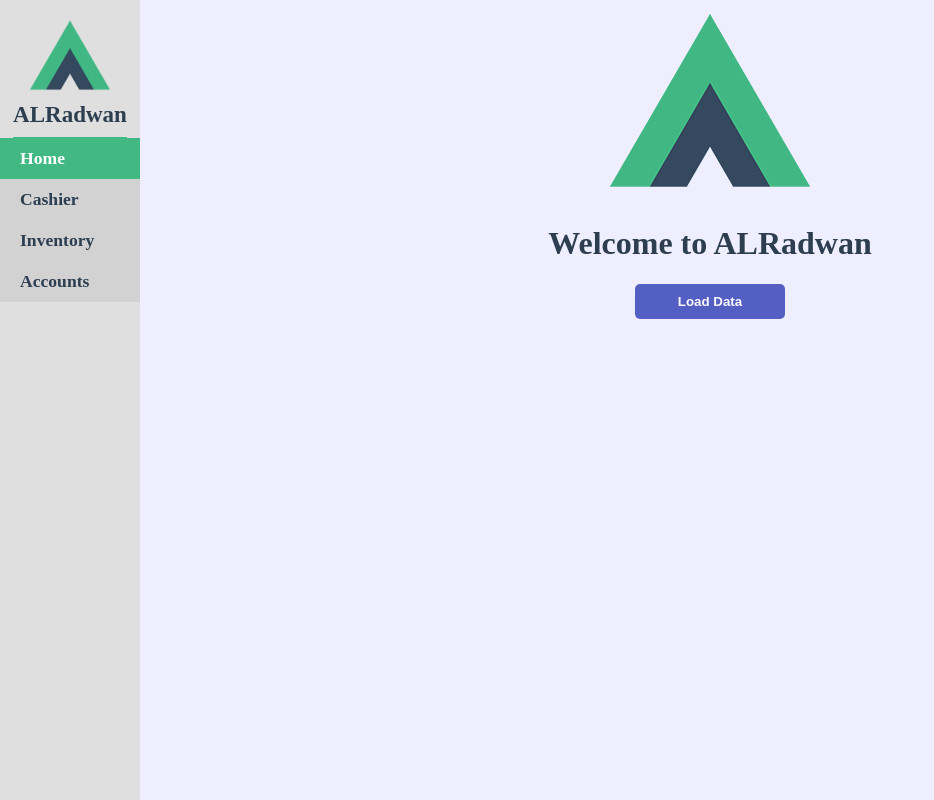
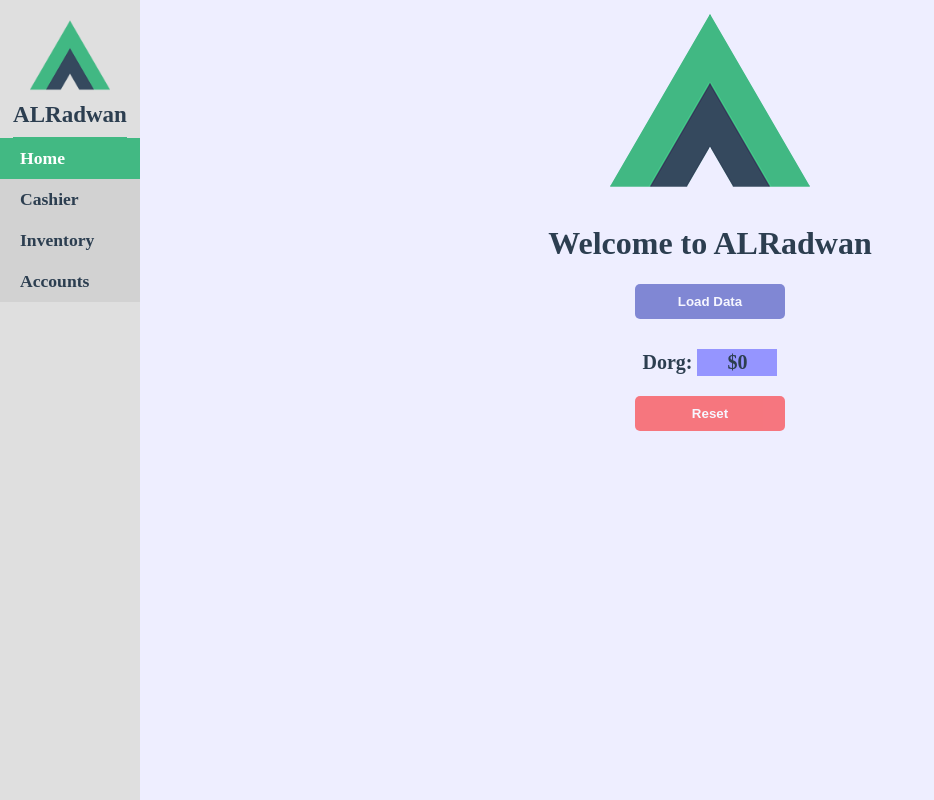
Before and after one commit to Hisham-Echo/ALRadwan, a Vue app: page /cashier in a window 1280 px wide. Shown: the whole page, without its empty margins (0-934 px from the left). Built offline with nearby package versions, Linux system fonts and the light colour scheme.

Commit message:
new commit

```diff
--- a/src/components/account/PayCom.vue
+++ b/src/components/account/PayCom.vue
@@ -91,6 +91,7 @@ export default {
       // ## main vars ##
       Accounts: [],
       Inventory: [],
+      Dorg: 0,
       // ###############
       formValues: {
         code: "",
@@ -113,9 +114,12 @@ export default {
           if (code == this.Accounts[i].code) {
             // decrease the due
             this.Accounts[i].due -= amount;
+            // add to dorg
+            this.Dorg += amount;
             // save changes
             this.$emit("update-accounts", this.Accounts); // Emit a 'update-inventory' event to the parent
             localStorage.setItem("Accounts", JSON.stringify(this.Accounts));
+            localStorage.setItem("Dorg", this.Dorg);
             this.$emit("export-data", this.Accounts);
             this.resetForm();
             flag = true;
@@ -144,6 +148,8 @@ export default {
     this.Inventory = savedInventory ? savedInventory : []; // Initialize empty array if null
     const savedAccounts = JSON.parse(localStorage.getItem("Accounts"));
     this.Accounts = savedAccounts ? savedAccounts : []; // Initialize empty array if null
+    const savedDorg = JSON.parse(localStorage.getItem("Dorg"));
+    this.Dorg = savedDorg ? savedDorg : 0;
   },
 };
 </script>
--- a/src/views/CashierView.vue
+++ b/src/views/CashierView.vue
@@ -142,6 +142,7 @@ export default {
     return {
       Accounts: [],
       Inventory: [],
+      Dorg: 0,
       //
       customerCode: "0",
       customerName: "",
@@ -217,21 +218,22 @@ export default {
           alert("Cart is empty. Please add products before selling.");
           return;
         }
-        // Update inventory based on cart items
-        this.cart.forEach((cartItem) => {
+        // Loop through cart and update inventory
+        for (let i = 0; i < this.cart.length; i++) {
+          const cartItem = this.cart[i];
           const inventoryItem = this.Inventory.find(
             (item) => item.code === cartItem.code
           );
-          // BUG
+
           if (inventoryItem) {
             if (inventoryItem.quantity >= cartItem.q) {
               inventoryItem.quantity -= cartItem.q; // Subtract quantity
             } else {
               alert(`Not enough stock for ${inventoryItem.name}`);
-              return;
+              return; // Exit sell() function immediately
             }
           }
-        });
+        }
 
         // Update local storage with the new inventory data
         localStorage.setItem("Inventory", JSON.stringify(this.Inventory));
@@ -241,6 +243,9 @@ export default {
           alert(
             `Transaction completed! Total: $${this.calcTotalPrice.toFixed(2)}`
           );
+          // add to dorg
+          this.Dorg = this.calcTotalPrice.toFixed(2);
+          localStorage.setItem("Dorg", this.Dorg);
         } else if (this.paymentMethod === "2agel") {
           const customer = this.Accounts.find(
             (acc) => acc.code === this.customerCode
@@ -255,9 +260,6 @@ export default {
             );
           }
         }
-        //
-        // take total price and add it to if cash dorg
-        // if 2agel take total price and add it to due of customer
 
         // empty cart
         this.cart = [];
@@ -313,6 +315,8 @@ export default {
     this.Accounts = savedAccounts ? savedAccounts : [];
     const savedCart = JSON.parse(localStorage.getItem("Cart"));
     this.cart = savedCart ? savedCart : [];
+    const savedDorg = JSON.parse(localStorage.getItem("Dorg"));
+    this.Dorg = savedDorg ? savedDorg : 0;
   },
 };
 </script>
--- a/src/views/HomeView.vue
+++ b/src/views/HomeView.vue
@@ -10,12 +10,42 @@
       accept=".json"
       style="display: none"
     />
+    <div class="dorg">
+      <div>
+        Dorg: <span>${{ this.Dorg }}</span>
+      </div>
+      <div>
+        <button @click.prevent="resetDorg">Reset</button>
+      </div>
+    </div>
   </div>
 </template>
 
 <style lang="scss" scoped>
 .home img {
   transform: rotate(180deg);
+}
+
+.dorg {
+  display: flex;
+  justify-content: center;
+  align-items: center;
+  flex-flow: column nowrap;
+  gap: 20px;
+  font-size: 1.25rem;
+  font-weight: bolder;
+  margin: 10px;
+  padding: 20px;
+  // background-color: red;
+  span {
+    background-color: #0000ff60;
+    padding: 2px 10px;
+    display: inline-block;
+    min-width: 60px;
+  }
+  button {
+    background: red;
+  }
 }
 
 button {
@@ -25,7 +55,7 @@ button {
   margin: 0 5px;
   width: 150px;
   cursor: pointer;
-  opacity: 0.7;
+  opacity: 0.5;
   transition: opacity 0.2s ease-in-out;
   border-radius: 5px;
   color: white;
@@ -42,10 +72,23 @@ import HelloWorld from "@/components/HelloWorld.vue";
 
 export default {
   name: "HomeView",
+  data() {
+    return {
+      Dorg: 0,
+    };
+  },
   components: {
     HelloWorld,
   },
   methods: {
+    // empty Dorg
+    resetDorg() {
+      const check = confirm("ARE YOU SURE YOU WANT TO EMPTY DORG ?");
+      if (check) {
+        this.Dorg = 0;
+        localStorage.setItem("Dorg", this.Dorg);
+      }
+    },
     // Trigger the hidden file input for uploading data
     triggerFileInput() {
       this.$refs.fileInput.click(); // Opens the file input dialog
@@ -77,5 +120,9 @@ export default {
       event.target.value = "";
     },
   },
+  mounted() {
+    const savedDorg = JSON.parse(localStorage.getItem("Dorg"));
+    this.Dorg = savedDorg ? savedDorg : 0;
+  },
 };
 </script>
```
